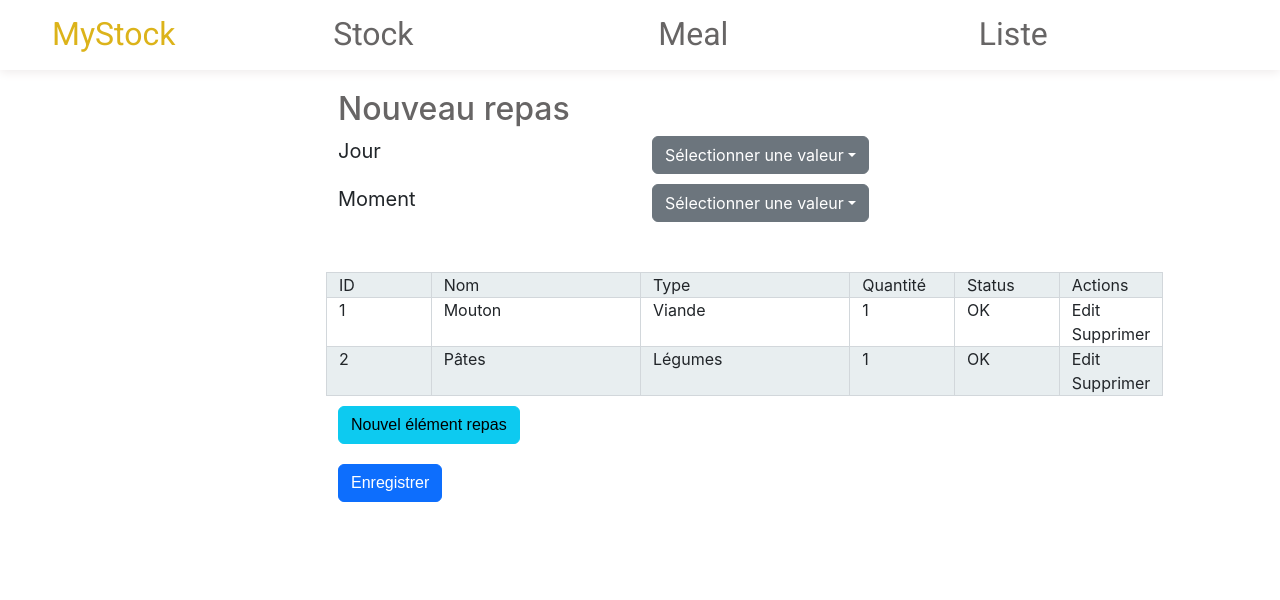
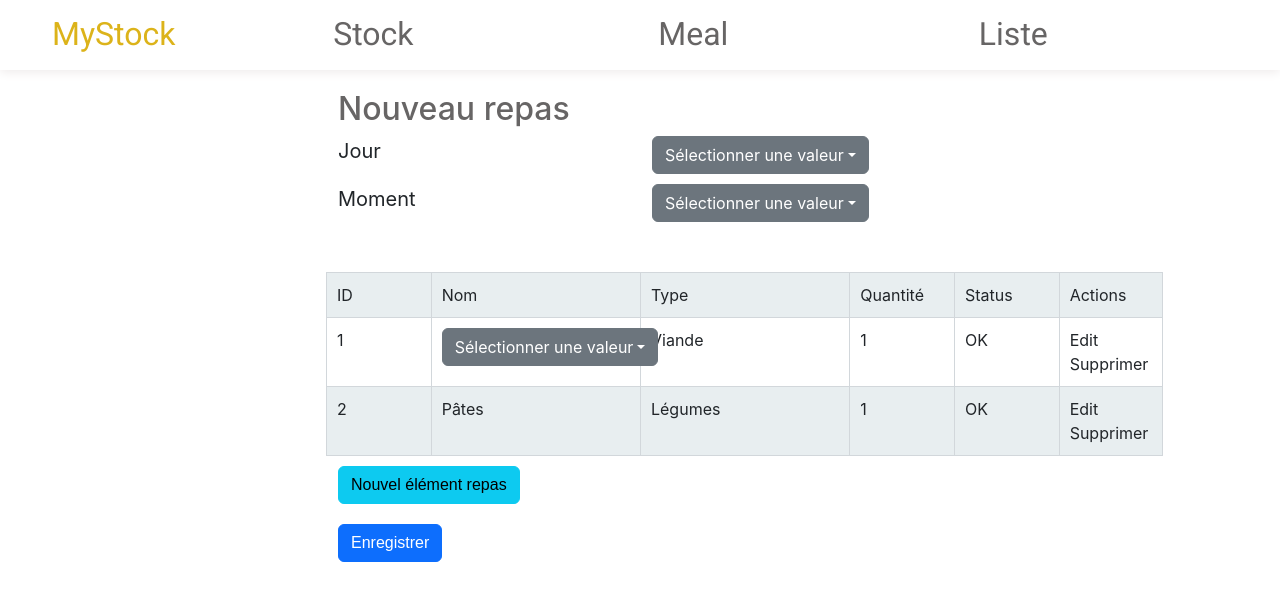
Before and after one commit to plouiserre/ShoppingManagerV2, a React (Create React App) app in the folder shopping-manager-front/: page /Meal/add in a window 1280 px wide. Shown: the top 600 px of the page. Built offline with nearby package versions, Linux system fonts and the light colour scheme.

Commit message:
name column selection finish

```diff
--- a/shopping-manager-front/src/components/MealForm/MealForm.jsx
+++ b/shopping-manager-front/src/components/MealForm/MealForm.jsx
@@ -2,14 +2,24 @@ import s from "./style.module.css";
 import { CustomButton } from "../CustomButton/CustomButton";
 import { BootstrapDropdown } from "../BootstrapDropdown/BootstrapDropdown";
 import { useState } from "react";
-import { Status } from "../Status/Status";
+import { useSelector } from "react-redux";
 
 export function MealForm({ meal, setMeal }) {
   var defaultDropdownValue = "Sélectionner une valeur";
+  const stocks = useSelector((store) => store.STOCK.stocks);
+  const stocksName = [];
+  orderedStockName();
+  function orderedStockName() {
+    stocks.map((stock) => {
+      stocksName.push(stock.Name);
+    });
+  }
   const [dropdownValueDays, setDropDownValueDays] =
     useState(defaultDropdownValue);
   const [dropdownValueMoments, setDropDownValueMoments] =
     useState(defaultDropdownValue);
+  //TODO externalize in the component
+  const [stocksValue, setStocksValue] = useState(defaultDropdownValue);
   const days = [
     "Lundi",
     "Mardi",
@@ -29,6 +39,11 @@ export function MealForm({ meal, setMeal }) {
   function clickDropdownListMoments(value) {
     setDropDownValueMoments(value);
     setMeal({ ...meal, Moment: value });
+  }
+
+  //TODO externalise in the component
+  function clickDropdownListStock(value) {
+    setStocksValue(value);
   }
 
   function saveMeal() {
@@ -108,7 +123,13 @@ export function MealForm({ meal, setMeal }) {
           <div className={`row ${s.headerMealsSubList}`}>
             <div className={`col-3`}></div>
             <div className={`col-1 ${s.cellMealsSubList}`}>1</div>
-            <div className={`col-2 ${s.cellMealsSubList}`}>Mouton</div>
+            <div className={`col-2 ${s.cellMealsSubList}`}>
+              <BootstrapDropdown
+                dropdownValues={stocksValue}
+                clickDropDownAction={clickDropdownListStock}
+                values={stocksName}
+              />
+            </div>
             <div className={`col-2 ${s.cellMealsSubList}`}>Viande</div>
             <div className={`col-1 ${s.cellMealsSubList}`}>1</div>
             <div className={`col-1 ${s.cellMealsSubList}`}>OK</div>
--- a/shopping-manager-front/src/components/MealForm/style.module.css
+++ b/shopping-manager-front/src/components/MealForm/style.module.css
@@ -12,6 +12,7 @@
 }
 
 .cellMealsSubList{
+    padding: 10px;
     border-top : 1px solid #d2d7db;
     border-left: 1px solid #d2d7db;
 }
```
